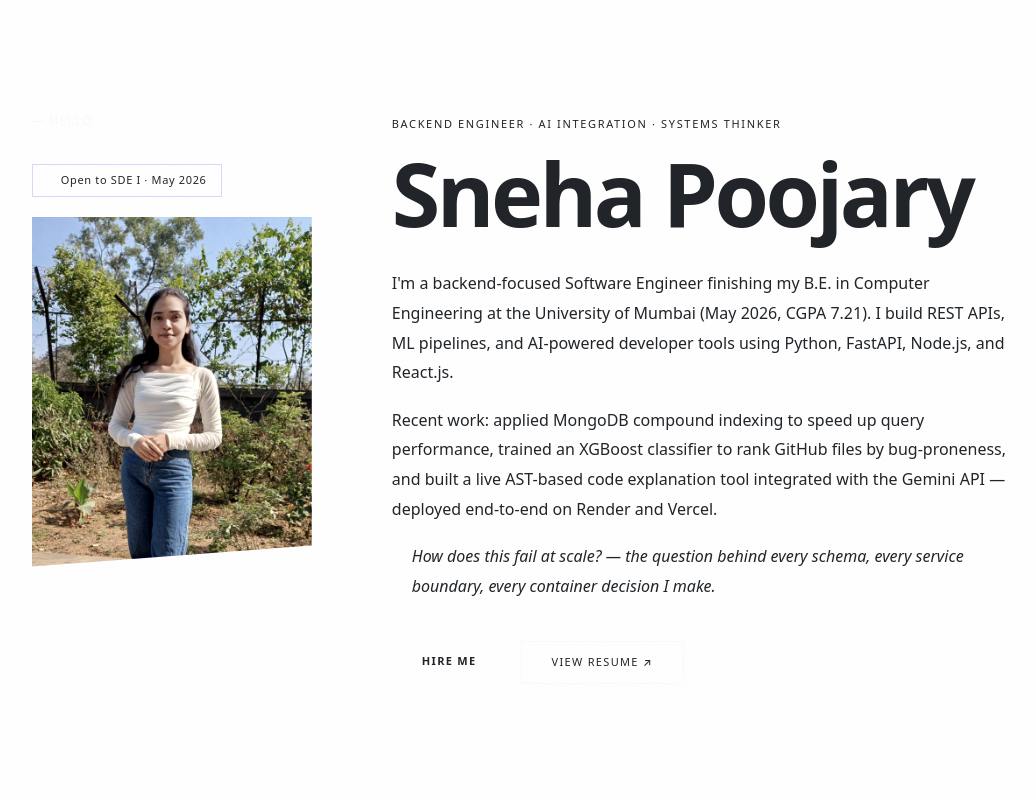
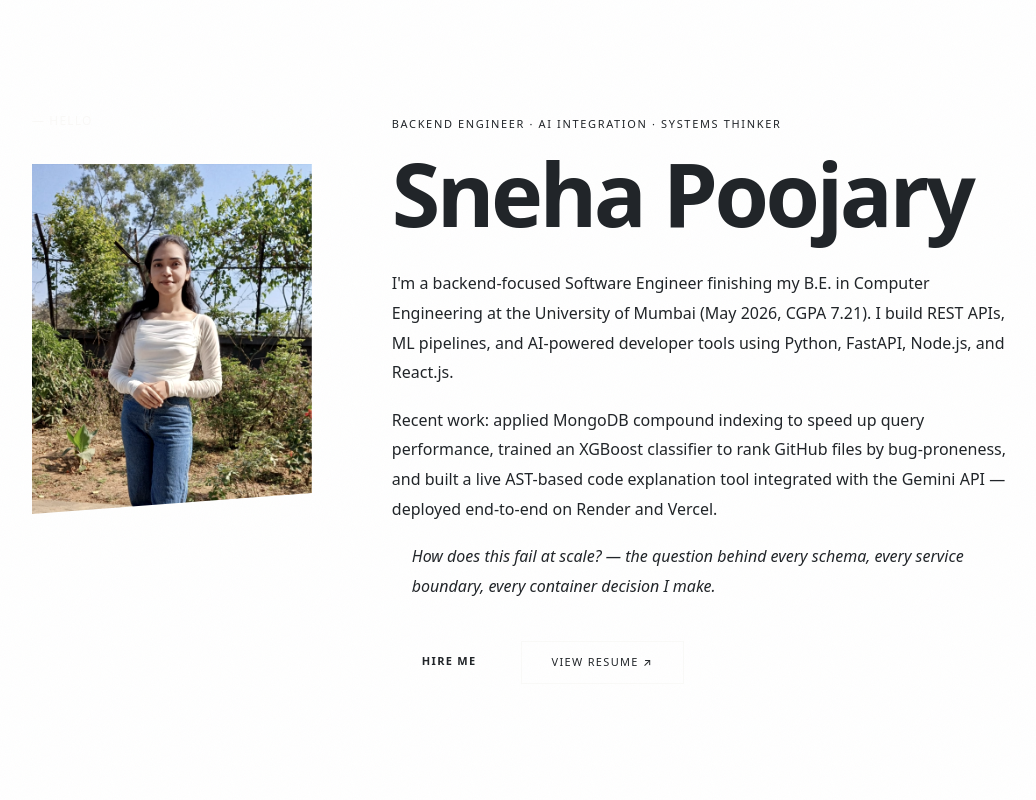
Before and after one commit to SnehaPoojary20/Portfolio, a React (Vite) app in the folder Frontend/: page / in a window 1280 px wide. Shown: the top 800 px of the page, without its empty margins (85-1121 px from the left). Built offline with nearby package versions, Linux system fonts and the light colour scheme.

Commit message:
Remove status pill from Aboutme component for cleaner presentation

```diff
--- a/Frontend/src/About ME/Aboutme.jsx
+++ b/Frontend/src/About ME/Aboutme.jsx
@@ -7,10 +7,10 @@
       <div className="about-grid">
         <div className="about-meta">
           <span className="section-index">— HELLO</span>
-          <div className="status-pill">
+          {/* <div className="status-pill">
             <span className="badge-dot" />
             Open to SDE I · May 2026
-          </div>
+          </div> */}
           <img className="profile-img" src="/Sneha.jpeg" alt="Sneha Poojary" />
         </div>
 
```
